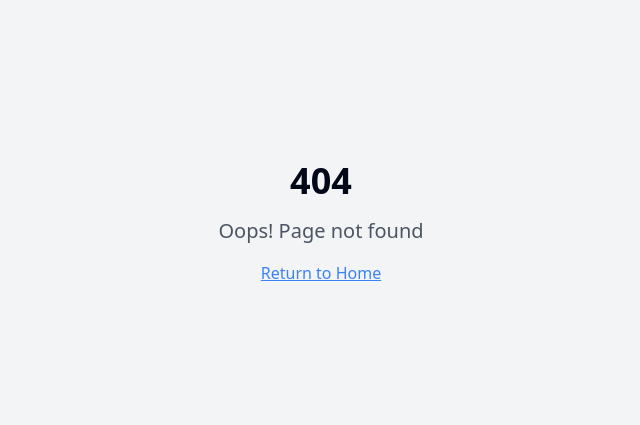
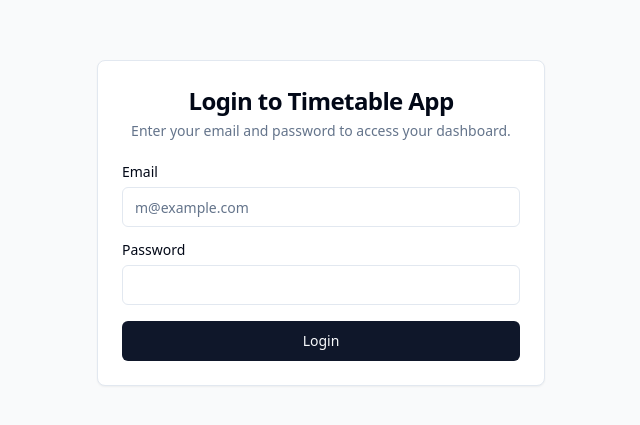
Before and after one commit to sitheshwaran27-web/mystical-parrot-chirp, a React (Vite) app: page /login in a window 1280 px wide. Before the commit this address had no page. Shown: the part 177-602 px from the top of the page, without its empty margins (319-959 px from the left). Built offline with nearby package versions, Linux system fonts and the light colour scheme.

Commit message:
[dyad] wrote 5 file(s)

```diff
--- a/src/App.tsx
+++ b/src/App.tsx
@@ -5,7 +5,9 @@ import { QueryClient, QueryClientProvider } from "@tanstack/react-query";
 import { BrowserRouter, Routes, Route, Navigate } from "react-router-dom";
 import Index from "./pages/Index";
 import NotFound from "./pages/NotFound";
-import FacultyManagement from "./pages/FacultyManagement"; // Import the new page
+import FacultyManagement from "./pages/FacultyManagement";
+import LoginPage from "./pages/LoginPage"; // Import the new LoginPage
+import StudentDashboard from "./pages/StudentDashboard"; // Import the new StudentDashboard
 
 const queryClient = new QueryClient();
 
@@ -16,9 +18,11 @@ const App = () => (
       <Sonner />
       <BrowserRouter>
         <Routes>
-          <Route path="/" element={<Navigate to="/dashboard" replace />} />
+          <Route path="/" element={<Navigate to="/login" replace />} /> {/* Redirect to login */}
+          <Route path="/login" element={<LoginPage />} /> {/* Login Page */}
           <Route path="/dashboard" element={<Index />} />
-          <Route path="/dashboard/faculty" element={<FacultyManagement />} /> {/* New route */}
+          <Route path="/dashboard/faculty" element={<FacultyManagement />} />
+          <Route path="/student-dashboard" element={<StudentDashboard />} /> {/* Student Dashboard */}
           {/* ADD ALL CUSTOM ROUTES ABOVE THE CATCH-ALL "*" ROUTE */}
           <Route path="*" element={<NotFound />} />
         </Routes>
--- a/src/globals.css
+++ b/src/globals.css
@@ -49,6 +49,8 @@
     --sidebar-border: 220 13% 91%;
 
     --sidebar-ring: 217.2 91.2% 59.8%;
+
+    --login-background: 210 40% 96.1%; /* Light mode login background */
   }
 
   .dark {
@@ -87,6 +89,8 @@
     --sidebar-accent-foreground: 240 4.8% 95.9%;
     --sidebar-border: 240 3.7% 15.9%;
     --sidebar-ring: 217.2 91.2% 59.8%;
+
+    --login-background: 222.2 84% 4.9%; /* Dark mode login background */
   }
 }
 
--- /dev/null
+++ b/src/pages/LoginPage.tsx
@@ -0,0 +1,113 @@
+"use client";
+
+import React from "react";
+import { useForm } from "react-hook-form";
+import { zodResolver } from "@hookform/resolvers/zod";
+import * as z from "zod";
+import { useNavigate } from "react-router-dom";
+import { Button } from "@/components/ui/button";
+import { Input } from "@/components/ui/input";
+import { Label } from "@/components/ui/label";
+import {
+  Card,
+  CardContent,
+  CardDescription,
+  CardHeader,
+  CardTitle,
+} from "@/components/ui/card";
+import { useToast } from "@/components/ui/use-toast";
+
+const loginSchema = z.object({
+  email: z.string().email({ message: "Invalid email address." }),
+  password: z.string().min(6, { message: "Password must be at least 6 characters." }),
+});
+
+type LoginFormInputs = z.infer<typeof loginSchema>;
+
+const LoginPage = () => {
+  const navigate = useNavigate();
+  const { toast } = useToast();
+
+  const {
+    register,
+    handleSubmit,
+    formState: { errors },
+  } = useForm<LoginFormInputs>({
+    resolver: zodResolver(loginSchema),
+  });
+
+  const onSubmit = (data: LoginFormInputs) => {
+    // Mock authentication logic
+    // In a real application, this would be an API call to your backend
+    if (data.email === "admin@example.com" && data.password === "password") {
+      toast({
+        title: "Login Successful",
+        description: "Redirecting to Admin Dashboard.",
+      });
+      navigate("/dashboard");
+    } else if (data.email === "faculty@example.com" && data.password === "password") {
+      toast({
+        title: "Login Successful",
+        description: "Redirecting to Faculty Dashboard.",
+      });
+      navigate("/dashboard"); // Faculty also uses /dashboard for now
+    } else if (data.email === "student@example.com" && data.password === "password") {
+      toast({
+        title: "Login Successful",
+        description: "Redirecting to Student Dashboard.",
+      });
+      navigate("/student-dashboard");
+    } else {
+      toast({
+        title: "Login Failed",
+        description: "Invalid email or password.",
+        variant: "destructive",
+      });
+    }
+  };
+
+  return (
+    <div className="flex min-h-screen items-center justify-center bg-gray-50 dark:bg-gray-950">
+      <Card className="w-full max-w-md">
+        <CardHeader className="space-y-1 text-center">
+          <CardTitle className="text-2xl">Login to Timetable App</CardTitle>
+          <CardDescription>
+            Enter your email and password to access your dashboard.
+          </CardDescription>
+        </CardHeader>
+        <CardContent>
+          <form onSubmit={handleSubmit(onSubmit)} className="grid gap-4">
+            <div className="grid gap-2">
+              <Label htmlFor="email">Email</Label>
+              <Input
+                id="email"
+                type="email"
+                placeholder="m@example.com"
+                {...register("email")}
+              />
+              {errors.email && (
+                <p className="text-sm text-red-500">{errors.email.message}</p>
+              )}
+            </div>
+            <div className="grid gap-2">
+              <Label htmlFor="password">Password</Label>
+              <Input
+                id="password"
+                type="password"
+                {...register("password")}
+              />
+              {errors.password && (
+                <p className="text-sm text-red-500">{errors.password.message}</p>
+              )}
+            </div>
+            <Button type="submit" className="w-full">
+              Login
+            </Button>
+          </form>
+        </CardContent>
+      </Card>
+    </div>
+  );
+};
+
+export default LoginPage;
--- /dev/null
+++ b/src/pages/StudentDashboard.tsx
@@ -0,0 +1,20 @@
+"use client";
+
+import React from "react";
+import { MadeWithDyad } from "@/components/made-with-dyad";
+
+const StudentDashboard = () => {
+  return (
+    <div className="flex min-h-screen flex-col items-center justify-center bg-background text-foreground p-8">
+      <h1 className="text-4xl font-bold mb-4">Welcome, Student!</h1>
+      <p className="text-lg text-muted-foreground mb-8">
+        This is your personalized student dashboard.
+      </p>
+      <div className="mt-auto">
+        <MadeWithDyad />
+      </div>
+    </div>
+  );
+};
+
+export default StudentDashboard;
--- a/tailwind.config.ts
+++ b/tailwind.config.ts
@@ -62,6 +62,8 @@ export default {
           border: "hsl(var(--sidebar-border))",
           ring: "hsl(var(--sidebar-ring))",
         },
+        // New color for login page background
+        "login-background": "hsl(var(--login-background))",
       },
       borderRadius: {
         lg: "var(--radius)",
```
